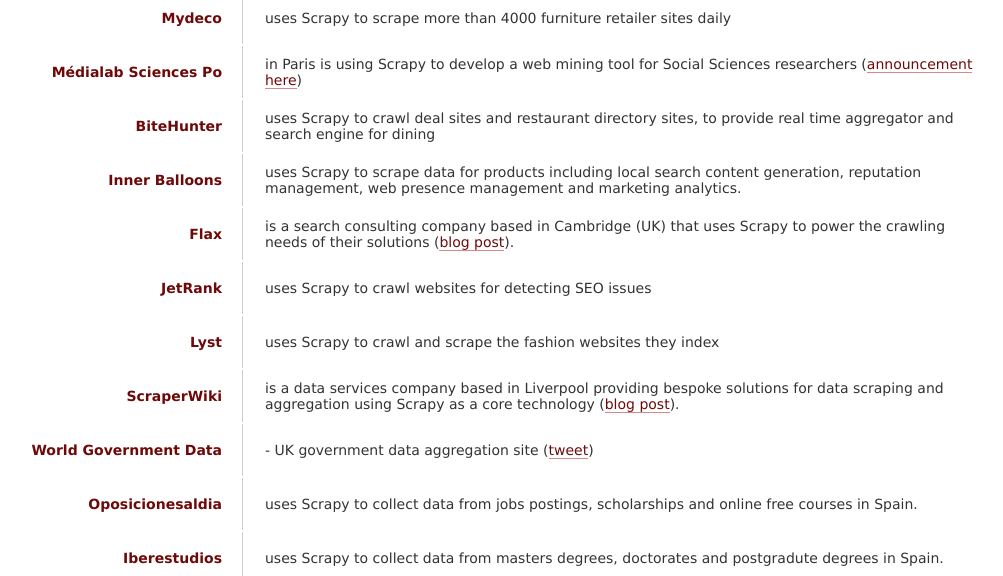
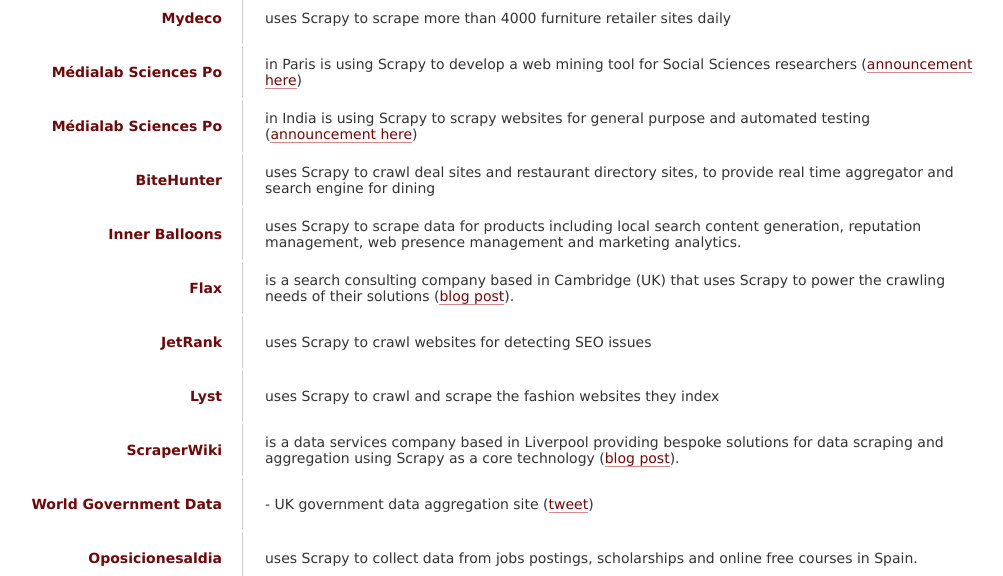
Before and after one commit to scrapy/scrapy.org, a Jekyll site: the page built from companies.html, in a window 1280 px wide and 900 px high, cut to the strip 324-900 px from the top of the window. Shown: the whole strip, without its empty margins (141-1144 px from the left). Built offline with Jekyll 4.4.1, drawn with Linux system fonts in a browser that asks for light colours; Markdown is read by kramdown in place of the engine named in the settings; comment, search, counter and statistics services are not loaded.

Commit message:
Update companies.html

```diff
--- a/companies.html
+++ b/companies.html
@@ -26,6 +26,10 @@
     <tr>
         <th><a href="http://medialab.sciences-po.fr/">Médialab Sciences Po</a></th>
         <td>in Paris is using Scrapy to develop a web mining tool for Social Sciences researchers (<a href="https://groups.google.com/d/topic/scrapy-users/ApfTGGokSKo/discussion">announcement here</a>)</td>
+    </tr>
+    <tr>
+        <th><a href="http://www.tarlabs.com/">Médialab Sciences Po</a></th>
+        <td>in India is using Scrapy to scrapy websites for general purpose and automated testing (<a href="https://groups.google.com/d/topic/scrapy-users/ApfTGGokSKo/discussion">announcement here</a>)</td>
     </tr>
     <tr>
         <th><a href="http://www.bitehunter.com">BiteHunter</a></th>
```
